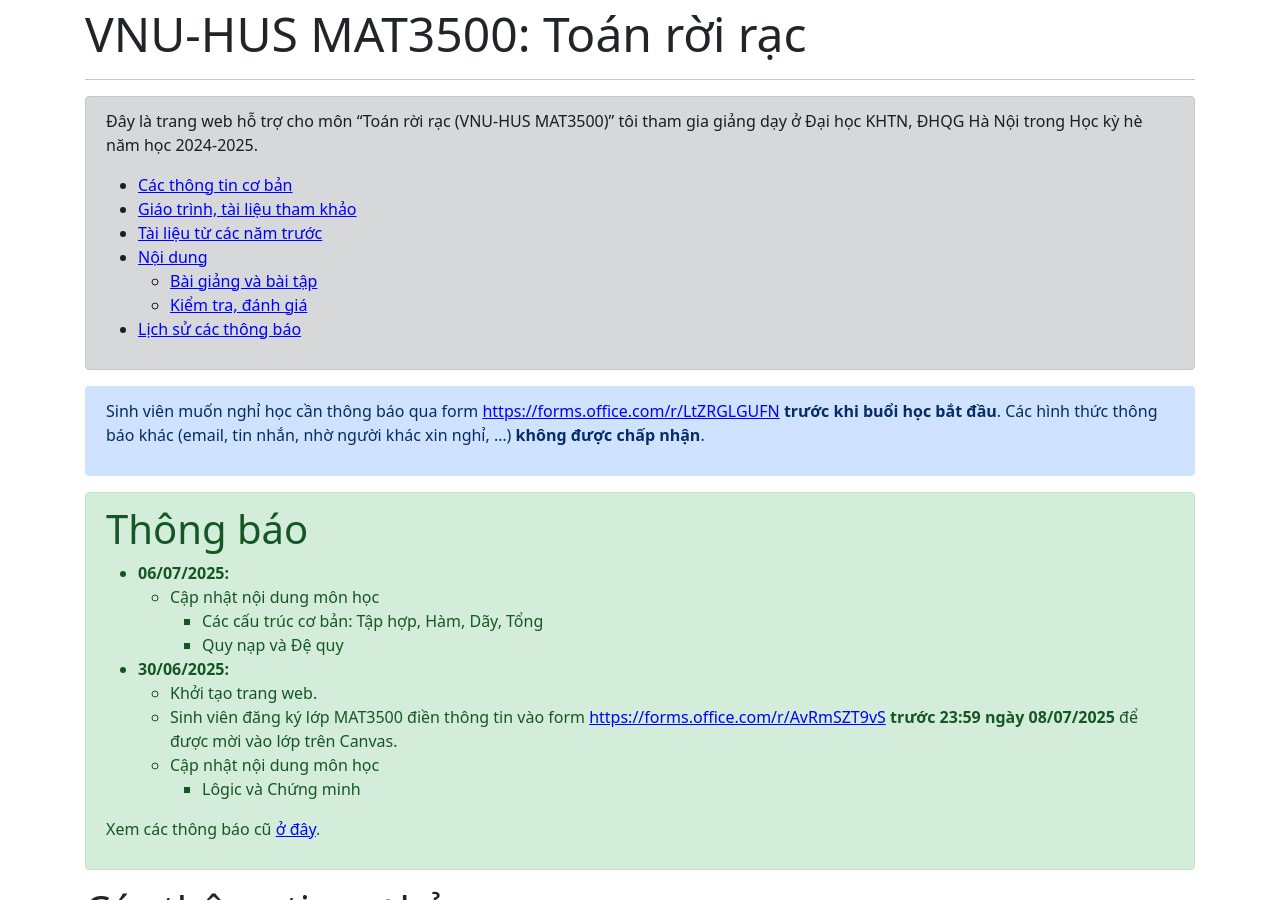
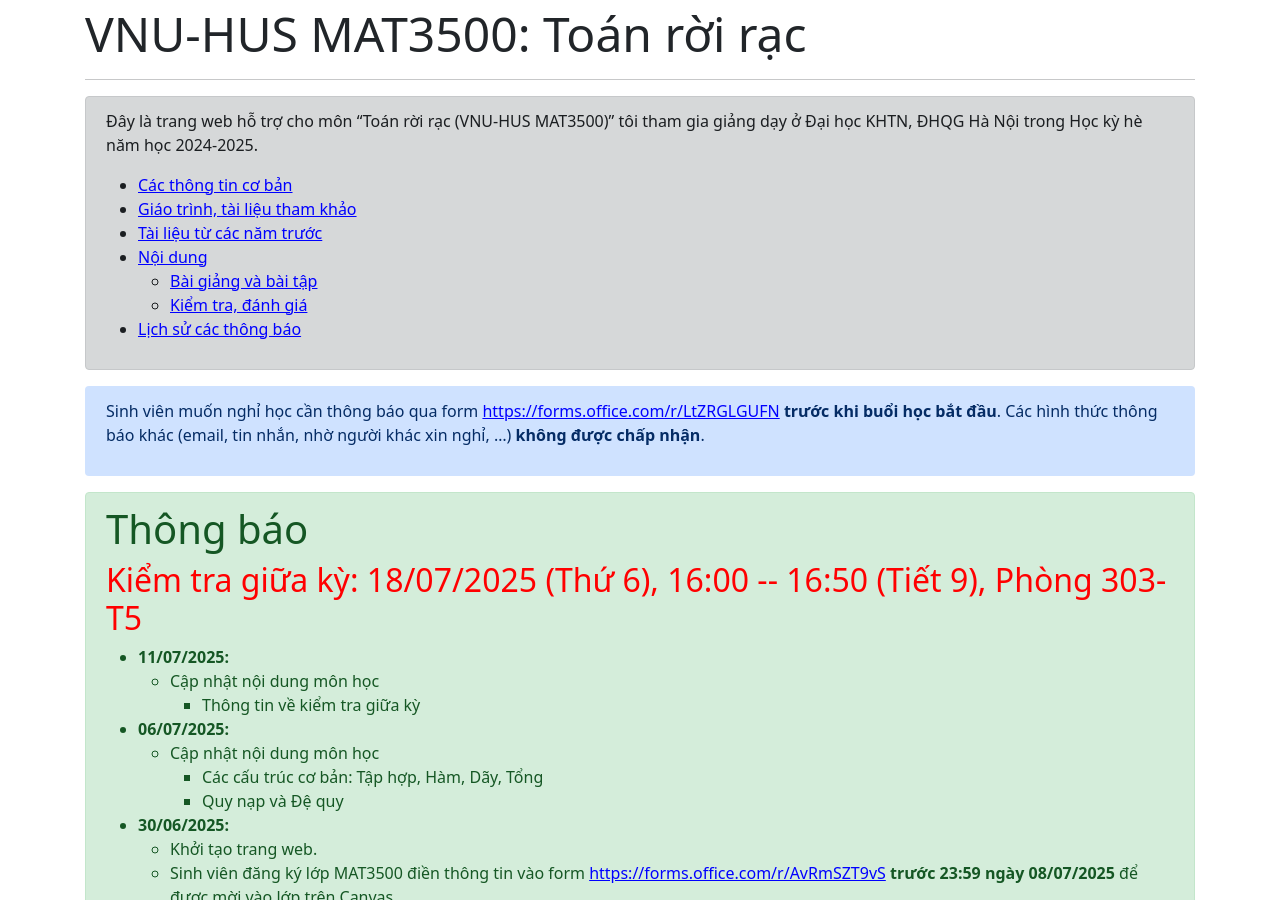
Before and after one commit to hoanganhduc/hoanganhduc.github.io, a Jekyll site: the page built from teaching/VNU-HUS/2025/summer/MAT3500/index.md, in a window 1280 px wide and 900 px high. Built offline with Jekyll 4.4.1, drawn with Linux system fonts in a browser that asks for light colours; nearby versions of some CDN libraries; a style sheet for code colours, icons or effects is not loaded; some of the changed text lies outside the part shown.

Commit message:
Updated @ 2025-07-11  12:12:10 ICT

```diff
--- a/teaching/VNU-HUS/2025/summer/MAT3500/index.md
+++ b/teaching/VNU-HUS/2025/summer/MAT3500/index.md
@@ -1,7 +1,7 @@
 ---
 layout: default
 title: "VNU-HUS MAT3500: Toán rời rạc"
-last_modified_at: 2025-07-06
+last_modified_at: 2025-07-11
 lang: "vi"
 katex: true
 ---
@@ -20,8 +20,11 @@ Sinh viên muốn nghỉ học cần thông báo qua form [https://forms.office.
 <div class="alert alert-success" role="alert" markdown="1">
 <h1>Thông báo</h1>
 
-<!-- <h2 style="color:red;">Kiểm tra giữa kỳ: 18/07/2025 (Thứ 6), 16:00 -- 16:50 (Tiết 9), Phòng 303-T5</h2> -->
+<h2 style="color:red;">Kiểm tra giữa kỳ: 18/07/2025 (Thứ 6), 16:00 -- 16:50 (Tiết 9), Phòng 303-T5</h2>
 
+* **11/07/2025:**
+  * Cập nhật nội dung môn học
+    * Thông tin về kiểm tra giữa kỳ
 * **06/07/2025:**
   * Cập nhật nội dung môn học
     * Các cấu trúc cơ bản: Tập hợp, Hàm, Dãy, Tổng
@@ -124,6 +127,8 @@ Xem các thông báo cũ [ở đây](#lịch-sử-các-thông-báo).
 
 ## Kiểm tra, đánh giá
 
+* **Kiểm tra giữa kỳ:** [thông tin cần biết]({{ page.url | append: "midterm.pdf" }})
+
 -----
 
 # Lịch sử các thông báo
```
Also changed, not shown: 2 other files.
